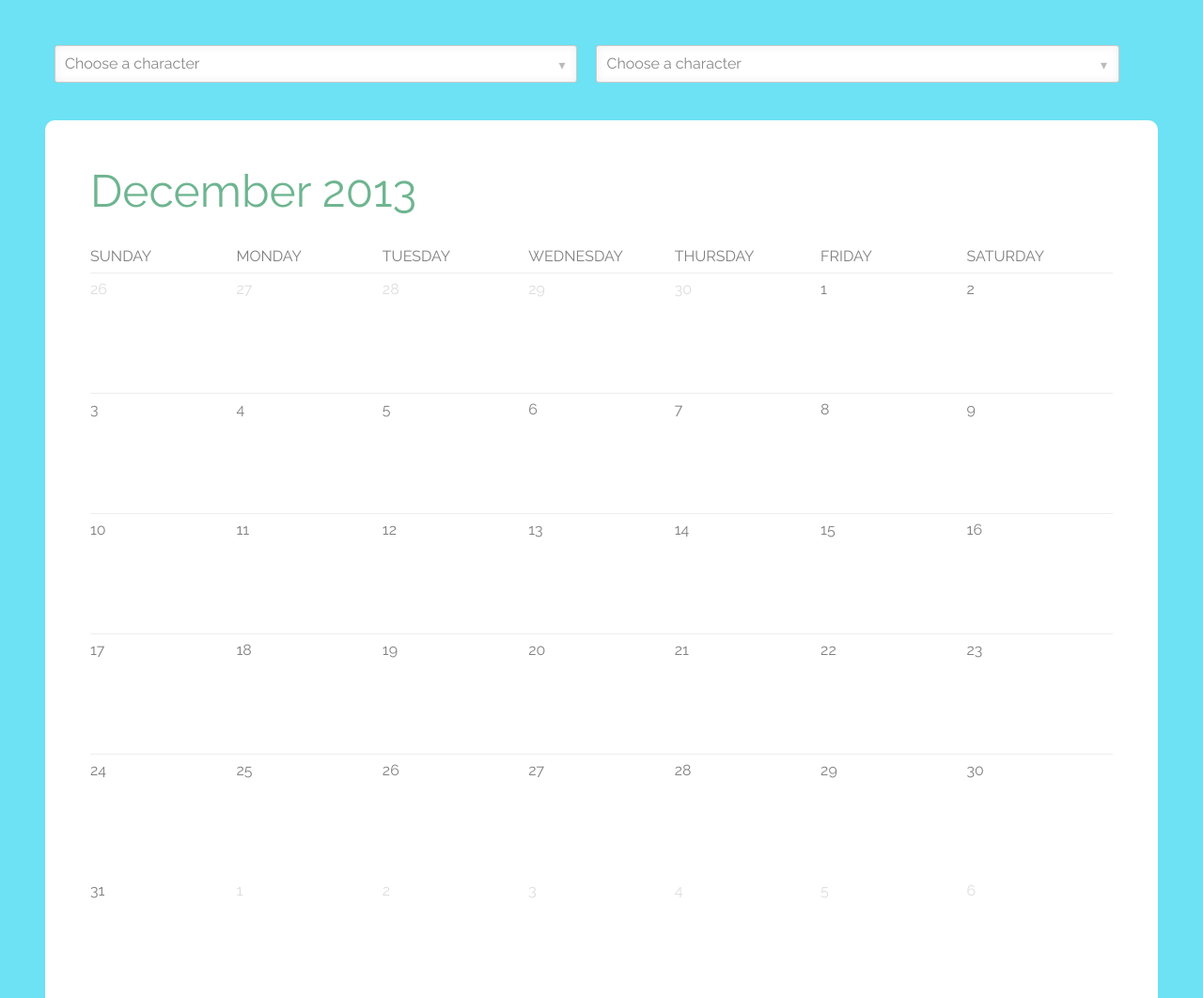
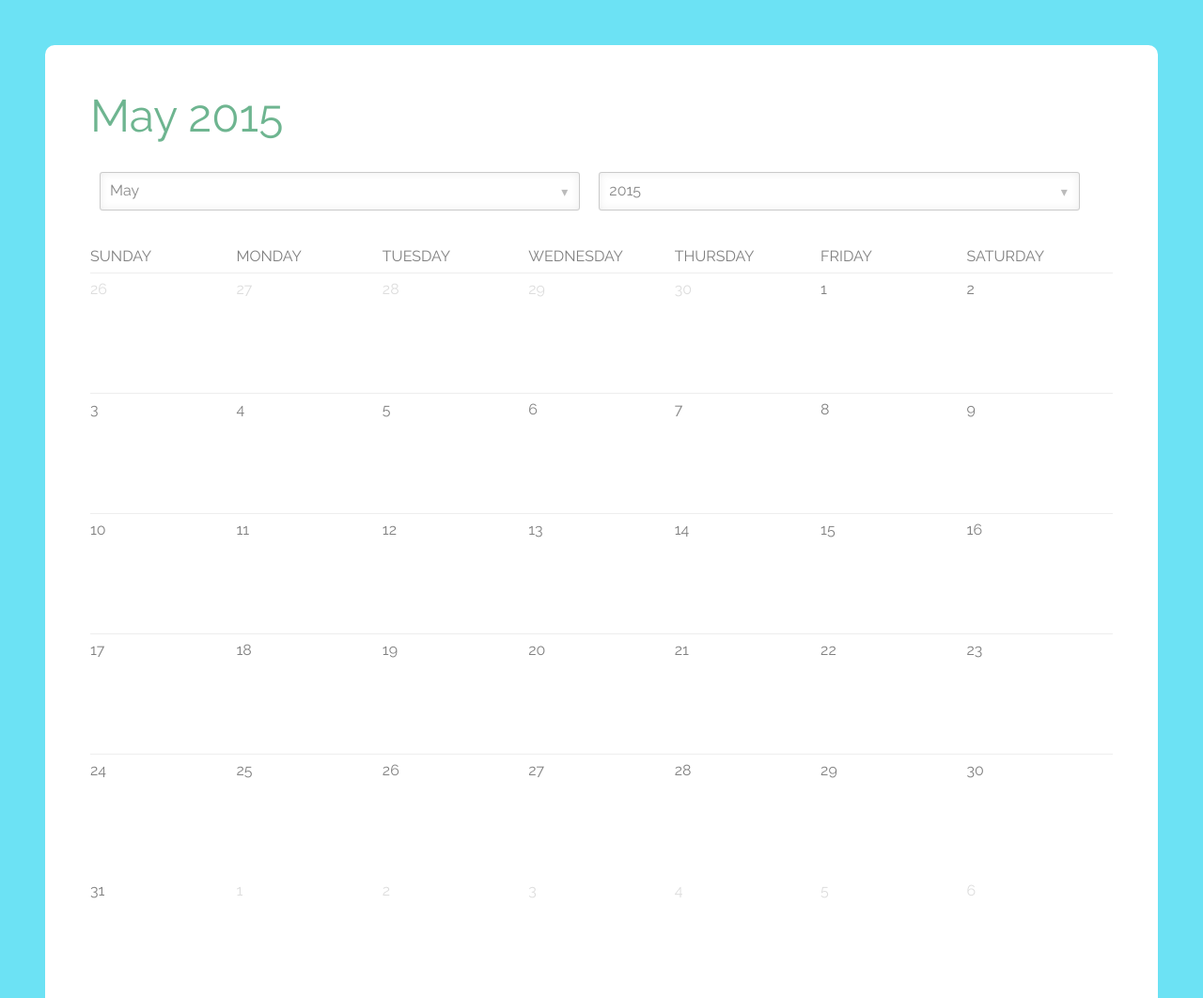
Before and after one commit to populationtwo/ng-calendar-directive, a website: page app/index.html in a window 1280 px wide. Shown: the top 1062 px of the page at 94% size. Drawn offline with nearby package versions, Linux system fonts and the light colour scheme.

Commit message:
Add select options.

```diff
--- a/app/app.js
+++ b/app/app.js
@@ -8,20 +8,61 @@ angular.module( 'calendarApp', [] )
 	} )
 	.controller( 'calendarCtrl', function ($scope, $element, $attrs) {
 
+		// Set variables
 		var date = new Date();
-		var range1 = CalendarRange.getMonthlyRange(new Date());
-		console.log(range1.first);
-		console.log(range1.start);
-		console.log(range1.end);
-		console.log(range1.last);
-		console.log(range1.days);
+		var currentMonth = date.getMonth();
+		var currentYear = date.getFullYear();
+		var startYear = date.getFullYear() - 20;
+		var endYear = date.getFullYear() + 20;
+
+		// create month array
+		$scope.monthNames = [
+			{id: 0, name: 'January'},
+			{id: 1, name: 'February'},
+			{id: 2, name: 'March'},
+			{id: 3, name: 'April'},
+			{id: 4, name: 'May'},
+			{id: 5, name: 'June'},
+			{id: 6, name: 'July'},
+			{id: 7, name: 'August'},
+			{id: 8, name: 'September'},
+			{id: 9, name: 'October'},
+			{id: 10, name: 'November'},
+			{id: 11, name: 'December'},
+		];
+
+		// create year array based on date selected
+		$scope.yearArray = [];
+		for (var start = +startYear, end = +endYear;
+			 start <= end; start++) {
+			$scope.yearArray.push( start );
+		}
+
+		// set month, year in drop down
+		$scope.selectedMonth = currentMonth;
+		$scope.selectedYear = currentYear;
+
+		// on drop down change, recreate calendar
+
+		// load the calendar
+
+		// display calendar
+
+		// set appropriate class for previous and next months
+
+		var range1 = CalendarRange.getMonthlyRange( new Date() );
+		//console.log( range1.first );
+		//console.log( range1.start );
+		//console.log( range1.end );
+		//console.log( range1.last );
+		//console.log( range1.days );
 
 
-		$scope.range = CalendarRange.getMonthlyRange(new Date());
-		$scope.range.days.forEach(changeDayClass);
+		$scope.range = CalendarRange.getMonthlyRange( new Date() );
+		$scope.range.days.forEach( changeDayClass );
 
-		function changeDayClass(element){
-			if ( element.month < date.getMonth() || element.month > date.getMonth()) {
+		function changeDayClass(element) {
+			if (element.month < date.getMonth() || element.month > date.getMonth()) {
 				element.dayClass = 'outside';
 			}
 
--- a/app/calendar-template.html
+++ b/app/calendar-template.html
@@ -1,37 +1,54 @@
+<!--<div class="container">-->
+<!--<form class="cal-nav">-->
+<!--<div class="select-wrapper">-->
 
+<!--<div class="form-select">-->
+<!--<select name="" id="">-->
+<!--<option value="" disabled="disabled" selected="selected">Choose a character</option>-->
+<!--<option>Bender</option>-->
+<!--<option>Jerry Seinfeld</option>-->
+<!--<option>Zoidberg</option>-->
+<!--<option>Kramer</option>-->
+<!--<option>Hapskidoodle</option>-->
+<!--<option>Doodleski</option>-->
+<!--</select>-->
+<!--</div>-->
+<!--<div class="form-select">-->
+<!--<select name="" id="">-->
+<!--<option value="" disabled="disabled" selected="selected">Choose a character</option>-->
+<!--<option>Bender</option>-->
+<!--<option>Jerry Seinfeld</option>-->
+<!--<option>Zoidberg</option>-->
+<!--<option>Kramer</option>-->
+<!--<option>Hapskidoodle</option>-->
+<!--<option>Doodleski</option>-->
+<!--</select>-->
+<!--</div>-->
+<!--</div>-->
+
+
+<!--</form>-->
+<!--</div>-->
 <div class="container">
+	<div class="calendar">
+		<header>
+
+			<h1 class="month">{{monthNames[selectedMonth].name}} {{selectedYear}}</h1>
+
 			<form class="cal-nav">
 				<div class="select-wrapper">
-
 					<div class="form-select">
-				<select name="" id="">
-					<option value="" disabled="disabled" selected="selected">Choose a character</option>
-					<option>Bender</option>
-					<option>Jerry Seinfeld</option>
-					<option>Zoidberg</option>
-					<option>Kramer</option>
-					<option>Hapskidoodle</option>
-					<option>Doodleski</option>
-				</select>
+						<select ng-model="selectedMonth" name="month" id="month" ng-options="monthName.id as monthName.name for monthName in monthNames"></select>
 					</div>
 					<div class="form-select">
-				<select name="" id="">
-					<option value="" disabled="disabled" selected="selected">Choose a character</option>
-					<option>Bender</option>
-					<option>Jerry Seinfeld</option>
-					<option>Zoidberg</option>
-					<option>Kramer</option>
-					<option>Hapskidoodle</option>
-					<option>Doodleski</option>
-				</select>
+						<select ng-model="selectedYear" name="year" id="year" ng-options="year as year for year in yearArray"></select>
+
 					</div>
 				</div>
+			</form>
+		</header>
 
 
-	</form>
-</div>
-<div class="container">
-	<div class="calendar"><h1 class="month">December 2013</h1>
 		<ol class="day-names">
 			<li>Sunday</li>
 			<li>Monday</li>
--- a/app/index.html
+++ b/app/index.html
@@ -7,9 +7,9 @@
 </head>
 <body>
 
-<div class="page">
+<main class="page">
 	<calendar></calendar>
-</div>
+</main>
 
 <script type="text/javascript" src="./bower_components/angular/angular.js"></script>
 <script type="text/javascript" src="./utilities/calendar-range/calendarRange.js"></script>
```
Lines whose indentation alone changed are shown as unchanged.
